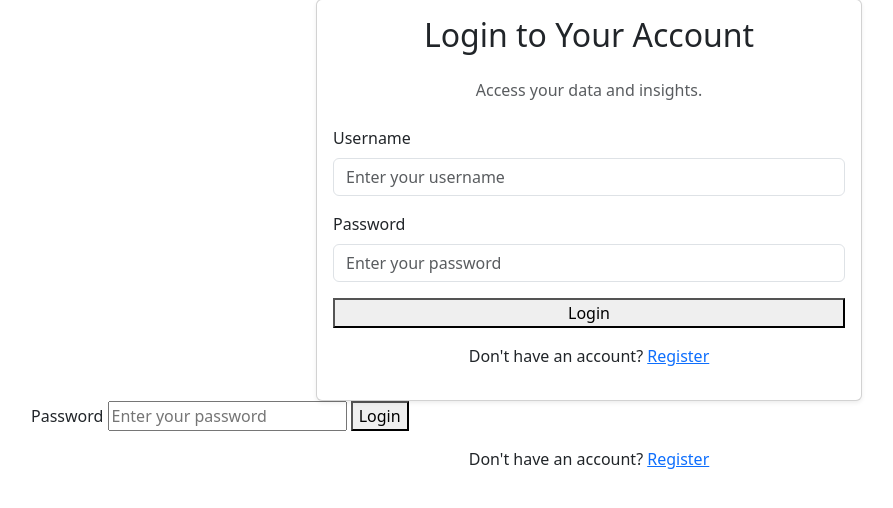
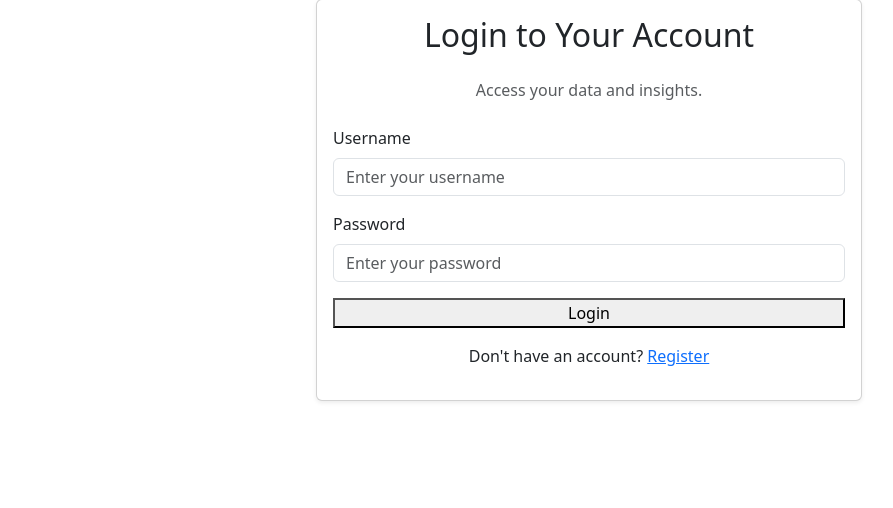
Before and after one commit to CallMeHeiSir/CITS5505_Group_project, a Flask app: page /auth/login in a window 1280 px wide. Shown: the part 105-613 px from the top of the page, without its empty margins (51-944 px from the left). Run offline with Flask 3, Linux system fonts and the light colour scheme.

Commit message:
fix double login password area

```diff
--- a/backend/templates/login.html
+++ b/backend/templates/login.html
@@ -66,12 +66,7 @@
 
         </div>
 
-        <label for="password">Password</label>
-        <input type="password" class="form-input" id="password" placeholder="Enter your password" />
 
-        <button type="submit" class="btn-gradient">Login</button>
-      </form>
-      <p class="text-center mt-3">Don't have an account? <a href="{{ url_for('auth.register') }}">Register</a></p>
     </div>
   </div>
 
```
Also changed, not shown: backend/templates/register.html (+1 -7 lines).
